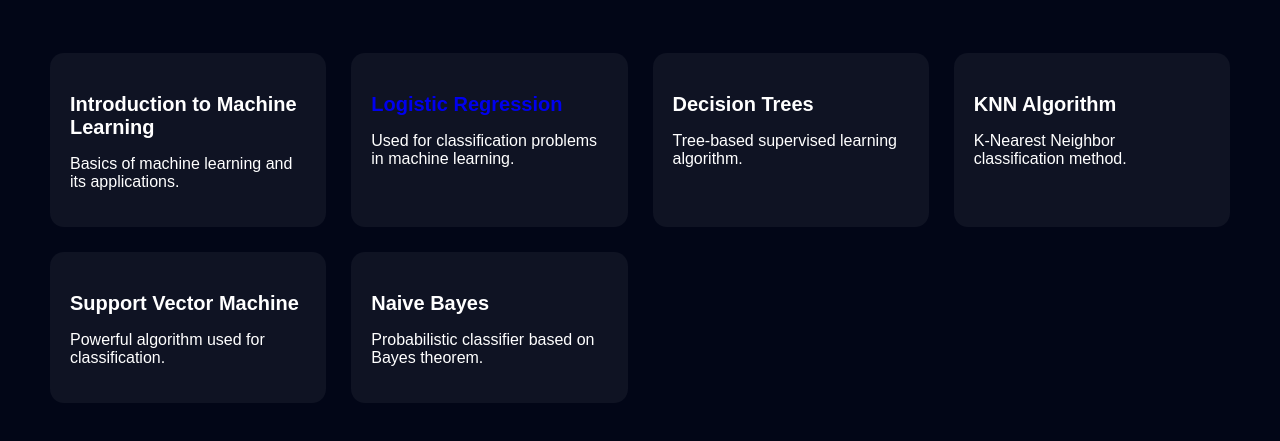
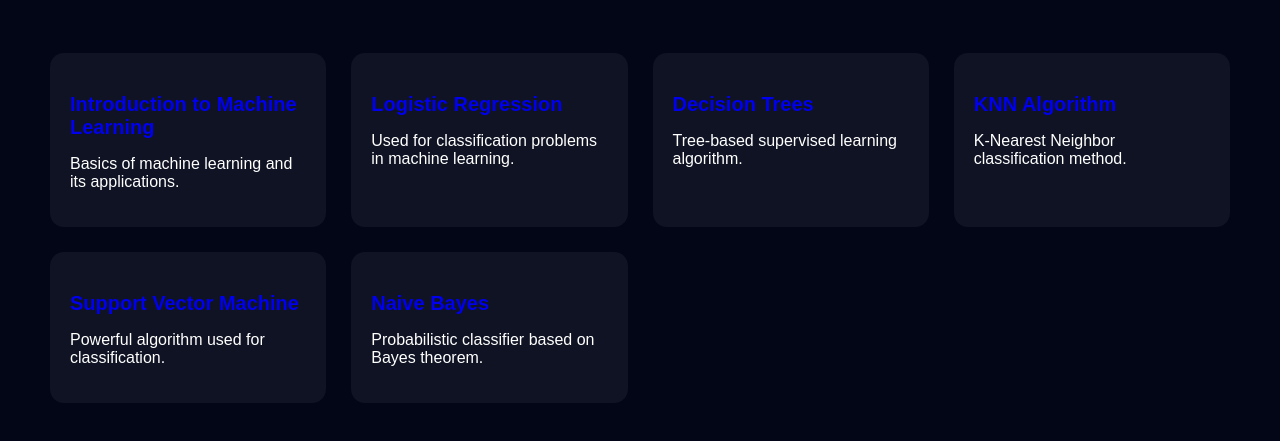
Before and after one commit to Om-Ghadage/studyvault, a plain HTML site: page machine-learning.html in a window 1280 px wide. Shown: the part 223-664 px from the top of the page. Drawn offline with Linux system fonts and the light colour scheme.

Commit message:
Update machine-learning.html

```diff
--- a/machine-learning.html
+++ b/machine-learning.html
@@ -108,7 +108,7 @@ a{
 <div class="notes-grid">
 
 <div class="note-card">
-<h3>Introduction to Machine Learning</h3>
+<h3><a href="introtoml">Introduction to Machine Learning</a></h3>
 <p>Basics of machine learning and its applications.</p>
 </div>
 
@@ -118,22 +118,22 @@ a{
 </div>
 
 <div class="note-card">
-<h3>Decision Trees</h3>
+<h3><a href="decisiontree.html">Decision Trees</a></h3>
 <p>Tree-based supervised learning algorithm.</p>
 </div>
 
 <div class="note-card">
-<h3>KNN Algorithm</h3>
+<h3><a href="knn.html">KNN Algorithm</a></h3>
 <p>K-Nearest Neighbor classification method.</p>
 </div>
 
 <div class="note-card">
-<h3>Support Vector Machine</h3>
+<h3><a href="svm.html">Support Vector Machine</a></h3>
 <p>Powerful algorithm used for classification.</p>
 </div>
 
 <div class="note-card">
-<h3>Naive Bayes</h3>
+<h3><a href="naivebayes.html">Naive Bayes</a></h3>
 <p>Probabilistic classifier based on Bayes theorem.</p>
 </div>
 
```
